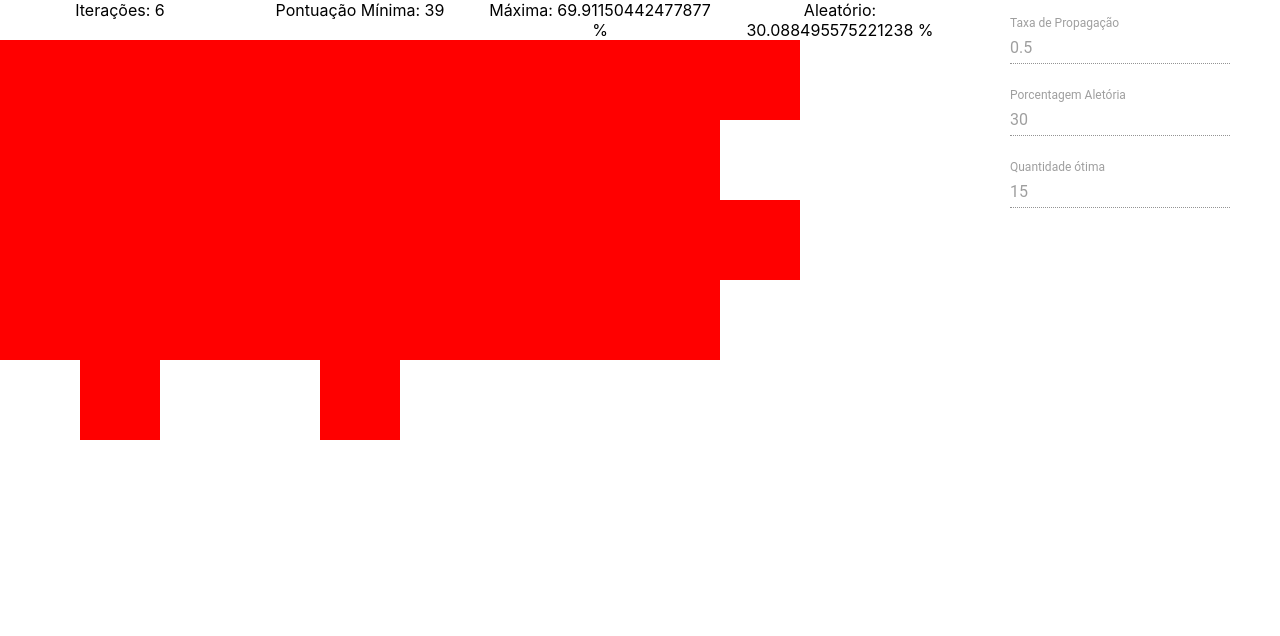
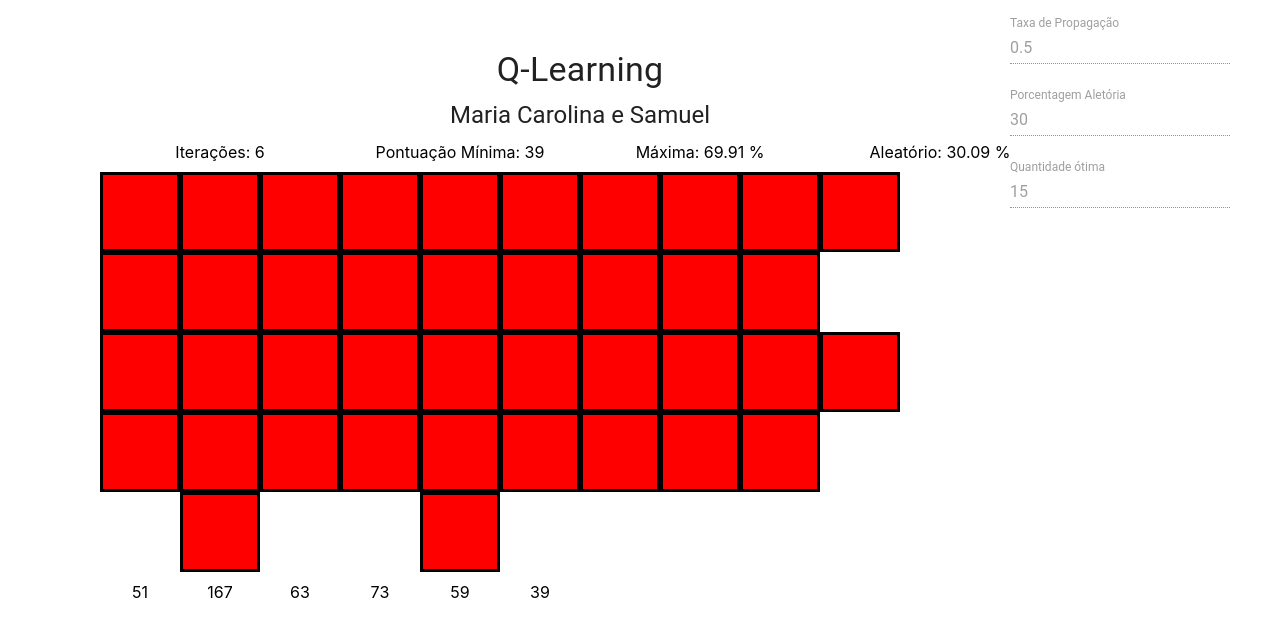
Before and after one commit to SamuelHenrique32/q-learning, a React (Create React App) app: page / in a window 1280 px wide. Shown: the top 636 px of the page. Built offline with nearby package versions, Linux system fonts and the light colour scheme.

Commit message:
versão final

```diff
--- a/src/Rating.js
+++ b/src/Rating.js
@@ -27,8 +27,8 @@ class Rating extends Component {   //componente do React
         qlearning.on("add_episode", () => {
             this.setState({iteracoes:qlearning.episodios.length});
             this.setState({maximo:Math.min.apply(null, qlearning.pontuacao)});
-            this.setState({aleatorio: qlearning.calculaTaxaAleatorio()});
-            this.setState({maior:100-qlearning.calculaTaxaAleatorio()});
+            this.setState({aleatorio: qlearning.calculaTaxaAleatorio().toFixed(2)});
+            this.setState({maior:100-qlearning.calculaTaxaAleatorio().toFixed(2)});
         });
     };
 
--- a/src/tabuleiro.js
+++ b/src/tabuleiro.js
@@ -8,20 +8,22 @@ import Rating from "./Rating";
 
 //Material UI
 import Grid from "@material-ui/core/Grid";
+import Typography from "@material-ui/core/Typography";
 
 //css
 const styles = {
     grid: {
         width: "100%",
-        height: "100%"
+        height: "100%",
+        marginLeft: 100,
+        marginTop: 50
     },
     Colorido: {
         minHeight: "10vh",
-        backgroundColor: "red"
+        backgroundColor: "red",
+        borderStyle: "solid"
     },
-    branco:{
-        backgroundColor: "white"
-    }
+
 }
 
 class Tabuleiro extends Component {   //componente do React
@@ -37,14 +39,26 @@ class Tabuleiro extends Component {   //componente do React
         //Pega a mensagem vinda do qlearning quando um episodio é adicionado
         //Atualiza o state para renderizar o tabuleiro
         qLearning.on("add_episode", (printtable) => {
-            this.setState({ tabuleiro: printtable });
+            this.setState({ tabuleiro: [] }, () => {
+                this.setState({ tabuleiro: printtable });
+            })
         });
         qLearning.start();
     }
     render() {
         const { classes } = this.props
         return (
-            <Grid container className={classes.grid} justify="center">
+            <Grid container className={classes.grid} justify="center" >
+                <Grid item xs={12}>
+                    <Typography variant="h4" >
+                        Q-Learning
+                </Typography>
+                </Grid>
+                <Grid item xs={12}>
+                    <Typography variant="h5" >
+                        Maria Carolina e Samuel
+                </Typography>
+                </Grid>
                 <Grid item xs={12}>
                     <Rating />
                 </Grid>
@@ -55,10 +69,16 @@ class Tabuleiro extends Component {   //componente do React
                             <Grid container>
                                 {val.map((v2) => {
                                     let value = v2;
-                                    return (<Grid item xs={1} className={value === 1 ? classes.Colorido : classes.branco}></Grid>)
+                                    return (<Grid item xs={1} className={value === 1 ? classes.Colorido : ""}></Grid>)
                                 })}
                             </Grid>);
                     })}
+                </Grid>
+                <Grid item xs={12}>
+                    <Grid container>
+                        {qLearning.pontuacao.map((v) => { return(<Grid item xs={1}>{v}</Grid>) })}
+                    </Grid>
+
                 </Grid>
             </Grid>
         )
```
